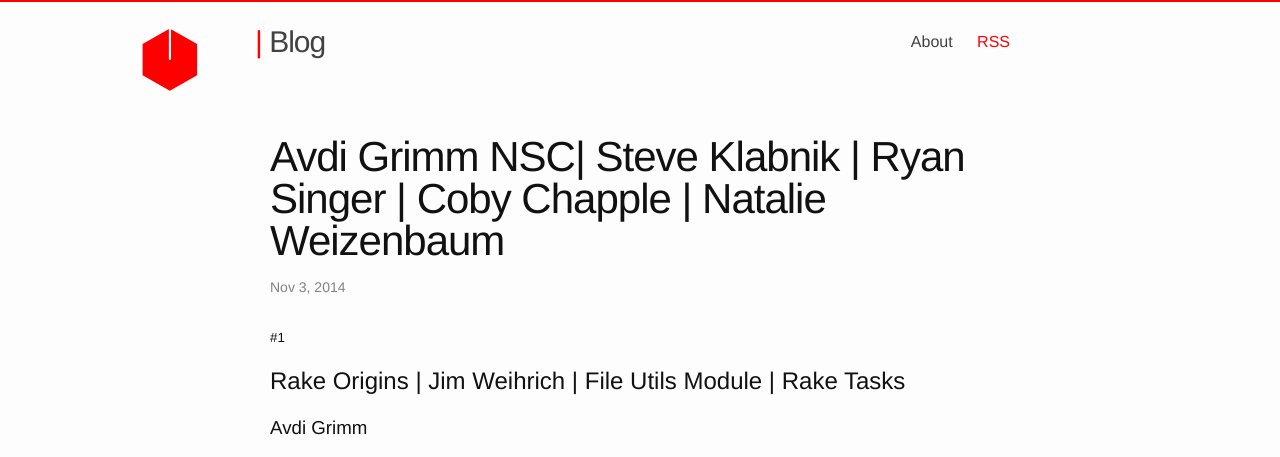
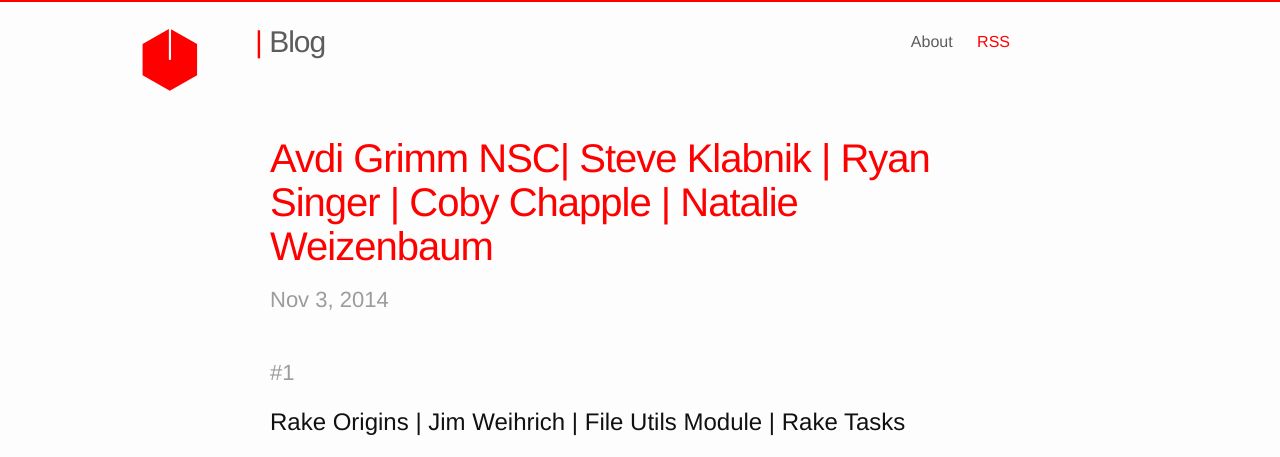
Before and after one commit to vis-kid/between_blog, a Jekyll site: the page built from _posts/2014-11-03-between-what_episode.md, in a window 1280 px wide. Shown: the top 457 px of the page. Built offline with Jekyll 4.4.1, drawn with Linux system fonts in a browser that asks for light colours; grey boxes are pictures that could not be loaded.

Commit message:
Resizes & colors post-title and ositions, resizes, colors date and episode number on for posts

```diff
--- a/_sass/_layout.scss
+++ b/_sass/_layout.scss
@@ -194,8 +194,15 @@
     }
 }
 
+.post .post-meta {
+  font-size: 22px;
+}
+
+p.post-meta {
+  margin-bottom: 40px;
+}
+
 .post-meta {
-    font-size: $small-font-size;
     color: $grey-color;
 }
 
@@ -217,9 +224,10 @@
 }
 
 .post-title {
-    font-size: 42px;
+    font-size: 40px;
+		color: $red;
     letter-spacing: -1px;
-    line-height: 1;
+    line-height: 1.1;
 
     @include media-query($on-laptop) {
         font-size: 36px;
@@ -294,3 +302,8 @@
     border-bottom: none;
 	}
 }
+
+.episode_number {
+  font-size: 22px;
+  color: $grey-color;
+}
--- a/css/main.scss
+++ b/css/main.scss
@@ -18,7 +18,7 @@
 
 $red:              #FF0000;
 $brand-color:      $red;
-$grey-color:       #828282;
+$grey-color:       lighten(#828282, 10%);
 $grey-color-light: lighten($grey-color, 40%);
 $grey-color-dark:  darken($grey-color, 25%);
 
```
